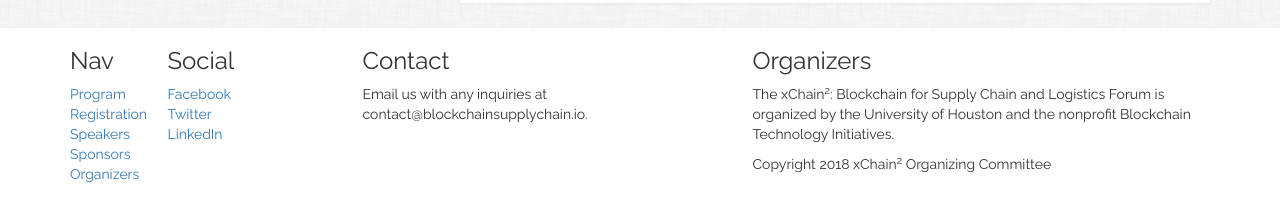
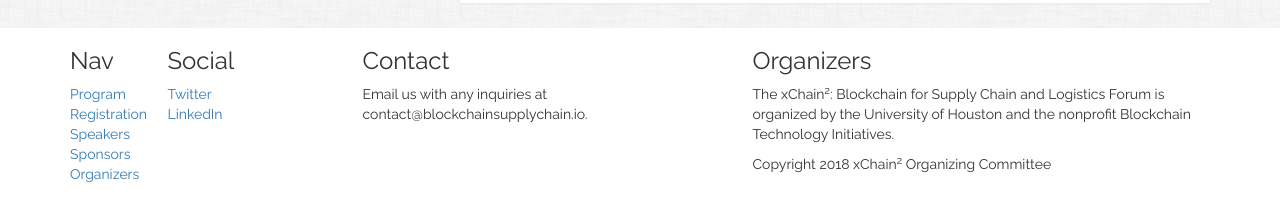
Before and after one commit to gnawalishyam/jekyll, a Jekyll site: the page built from index.html, in a window 1280 px wide. Shown: the part 1313-1524 px from the top of the page. Built offline with Jekyll 4.4.1, drawn with Linux system fonts in a browser that asks for light colours; some web fonts are replaced; grey boxes are pictures that could not be loaded.

Commit message:
fixed social media

```diff
--- a/_layouts/default.html
+++ b/_layouts/default.html
@@ -77,9 +77,8 @@
 				<div class="col-md-2 col-sm-3 col-xs-6">
 					<h3>Social</h3>
 					<ul class="list-unstyled">
-						<li><a class="" href="#">Facebook</a></li>
-						<li><a class="" href="#">Twitter</a></li>
-						<li><a class="" href="#">LinkedIn</a></li>
+						<li><a class="" href="https://twitter.com/bctechinit">Twitter</a></li>
+						<li><a class="" href="https://www.linkedin.com/company/blockchain-technology-initiatives/">LinkedIn</a></li>
 					</ul>
 				</div>
 				<div class="col-md-4 col-sm-6 col-xs-12">
```
